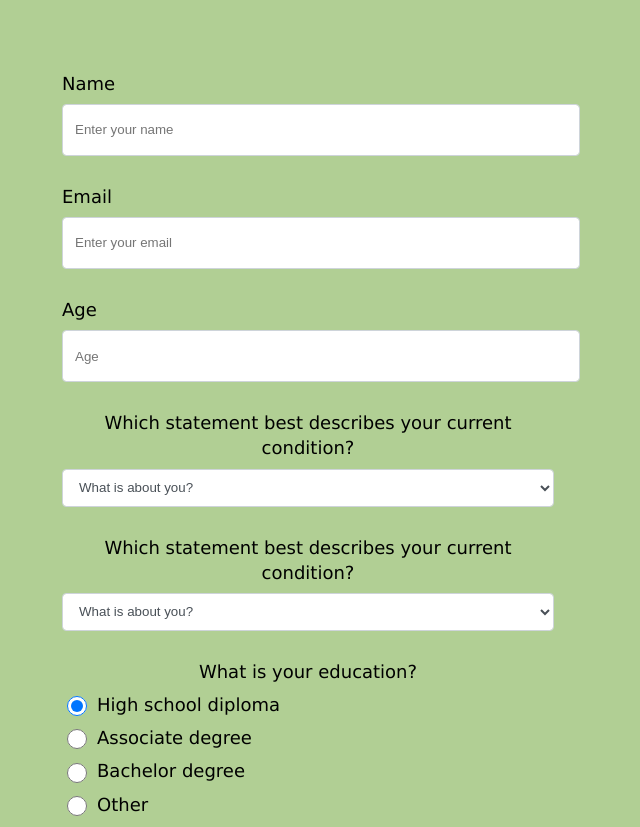
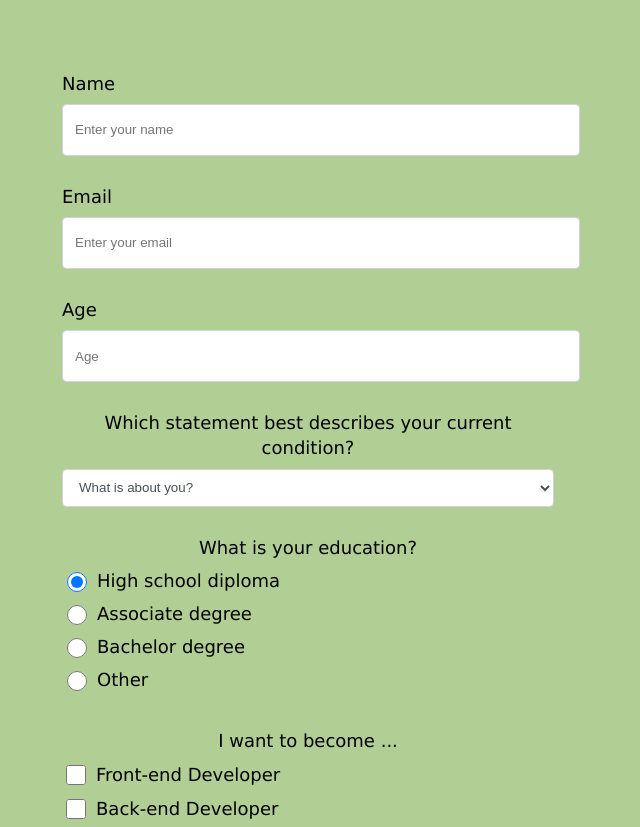
Before and after one commit to Tatyks/survey_form, a plain HTML site: page index.html in a window 1280 px wide. Shown: the part 125-952 px from the top of the page, without its empty margins (332-972 px from the left). Drawn offline with Linux system fonts and the light colour scheme.

Commit message:
Fix after testing

```diff
--- a/index.html
+++ b/index.html
@@ -57,17 +57,9 @@
       <option value="advansed student">I am an IT spesialist. I want to change my career inside the field. </option>
       <option value="other">Other</option>
     </select>
-  </div>
-  <div class="form-group">
-    <p>Which statement best describes your current condition?</p>
-    <select id="dropdown" name="role" class="form-control" required>
-      <option disabled selected value>What is about you?</option>
-      <option value="beginner">I am a beginner. I want to start my IT carreer.</option>
-      <option value="advansed student">I am an IT spesialist. I want to change my career inside the field. </option>
-      <option value="other">Other</option>
-    </select>
-  </div>
-  <div class="form-group">
+   </div>
+
+   <div class="form-group">
     <p>What is your education?</p>
     <label>
       <input
@@ -107,7 +99,6 @@
   <div class="form-group">
     <p>
       I want to become ...
-      <span class="clue">(Select only one)</span>
     </p>
 
     <label
@@ -182,6 +173,7 @@
         class="input-checkbox"
       />Other</label
     >
+  </div>
     <div class="form-group">
       <p>Tell about yourself</p>
       <textarea
@@ -198,7 +190,6 @@
       </button>
     </div>
 
-  </div>
 
   </form>
   </div>
```
